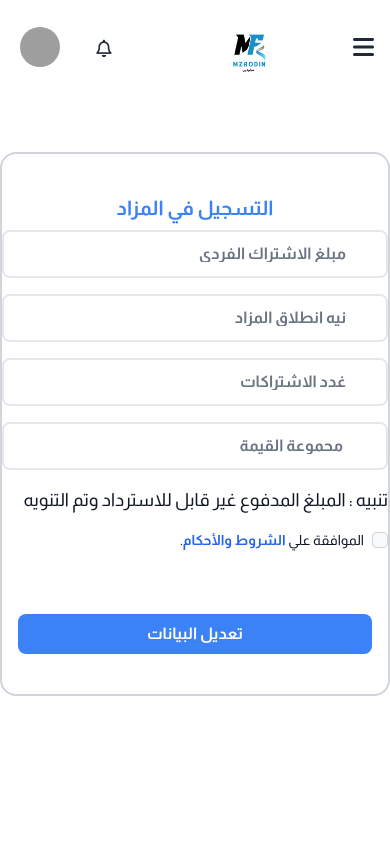
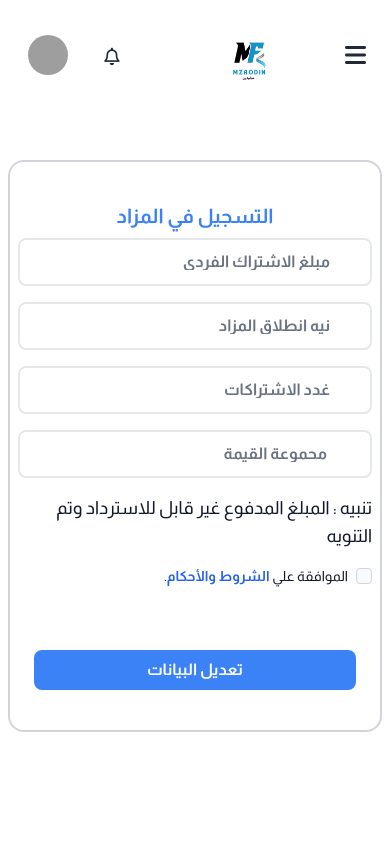
Before and after one commit to MAbdelnaeem50/mzaodin, a Vue app: page /AuctionRegister in a window 390 px wide. Shown: the top 844 px of the page. Built offline with nearby package versions, Linux system fonts and the light colour scheme; grey boxes are pictures that could not be loaded.

Commit message:
Resposive

```diff
--- a/src/components/HomePage/ItemCard.vue
+++ b/src/components/HomePage/ItemCard.vue
@@ -49,7 +49,7 @@
         <div class="grid grid-cols-4 gap-1 sm:gap-1">
           <div v-for="(value, label) in item.countdown" :key="label" class="flex flex-col items-center">
             <div :class="[
-              'p-2 sm:p-2 rounded-lg shadow-lg text-center lg:w-14 w-20 h-11',
+              'p-2 sm:p-2 rounded-lg shadow-lg text-center lg:w-14 w-16 h-11',
               item.status === 'قادِم' ? 'bg-green-500' : 'bg-red-500'
             ]">
               <div class="text-white text-lg sm:text-lg">{{ value }}</div>
--- a/src/components/ProfilePage/PasswordData.vue
+++ b/src/components/ProfilePage/PasswordData.vue
@@ -1,7 +1,7 @@
 <template>
 
     <form @submit.prevent="updatePassword">
-        <div class="grid gap-6 mb-6 md:grid-cols-2 grid-cols-1">
+        <div class="grid gap-2 mb-6 md:grid-cols-2 grid-cols-1">
             <div class="mb-6 lg:col-span-2">
                 <input type="password" id="password"
                 class=" appearance-none  rounded-lg w-full py-3 pl-3 pr-10 border-2 border-gray-200 text-gray-700 leading-tight text-right focus:outline-none focus:shadow-outline "
--- a/src/views/AuctionRegister.vue
+++ b/src/views/AuctionRegister.vue
@@ -1,7 +1,7 @@
 <template>
-    <div dir="rtl">
+    <div dir="rtl" class="lg:px-0 p-2">
         <NavBar />
-        <div class="lg:px-10 lg:w-1/2 mx-auto border-2 border-gray-300 mt-10 py-10 rounded-2xl">
+        <div class="lg:px-10 px-2 lg:w-1/2 mx-auto border-2 border-gray-300 mt-10 py-10 rounded-2xl ">
             <div class="flex justify-center items-center">
                 <h1 class="text-xl font-bold mb-2 text-blue-500">التسجيل في المزاد</h1>
             </div>
--- a/src/views/BiddersRegister.vue
+++ b/src/views/BiddersRegister.vue
@@ -1,8 +1,8 @@
 <template>
-    <div dir="rtl">
+    <div dir="rtl" class="lg:px-0 p-2">
         <NavBar />
 
-    <div class="lg:px-10 lg:w-1/2 mx-auto border-2 border-gray-300 mt-10 py-10 rounded-2xl">
+    <div class="lg:px-10 px-2 lg:w-1/2 mx-auto border-2 border-gray-300 mt-10 py-10 rounded-2xl">
         <div class="flex justify-center items-center">
                 <h1 class="text-xl font-bold mb-2 text-blue-500">  لوحة سجل المزايدات</h1>
             </div>
```
